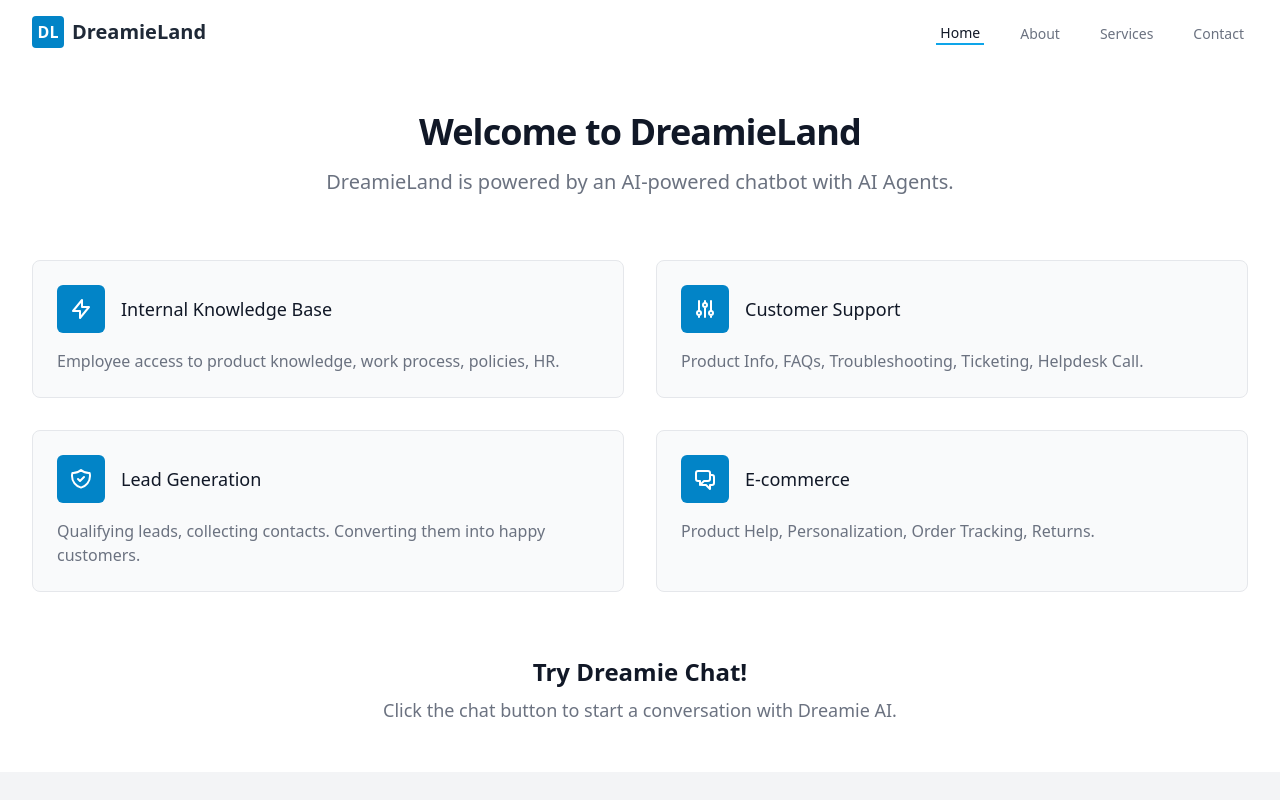
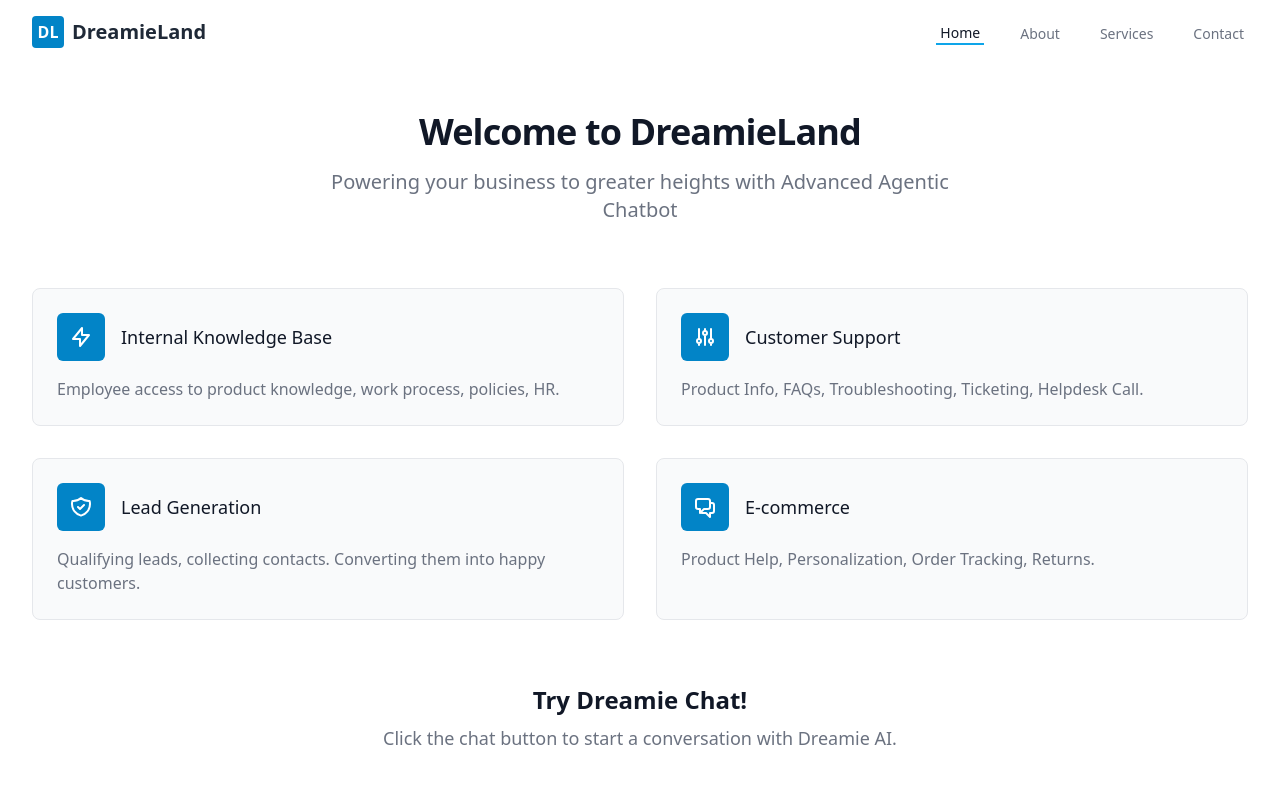
Before and after one commit to superwave135/gemini_chatbot, a Next.js app: page / in a window 1280 px wide. Shown: the top 800 px of the page. Built offline with nearby package versions, Linux system fonts and the light colour scheme.

Commit message:
Edits in index.js

```diff
--- a/pages/index.js
+++ b/pages/index.js
@@ -17,7 +17,7 @@ export default function Home() {
               Welcome to DreamieLand
             </h1>
             <p className="mt-4 max-w-2xl text-xl text-gray-500 lg:mx-auto">
-              DreamieLand is powered by an AI-powered chatbot with AI Agents.
+              Powering your business to greater heights with Advanced Agentic Chatbot
             </p>
           </div>
 
```
